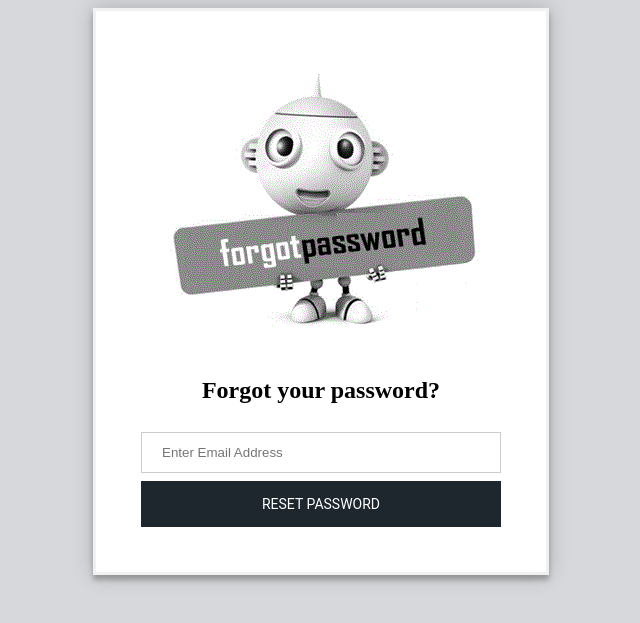
After one commit to duckmaister3000/CPS-420-Project-Team-1, a PHP site: page /forgot-password.php in a window 1280 px wide. The commit adds this page. Shown: the top 623 px of the page, without its empty margins (319-959 px from the left). Run offline with PHP 8.4, Linux system fonts and the light colour scheme.

Commit message:
Added forgot password feature
still working on

```diff
--- /dev/null
+++ b/css/forgot_password_stylesheet.css
@@ -0,0 +1,49 @@
+
+form {
+    border: 3px solid #f1f1f1;
+    background-color: white;
+    position: relative;
+  z-index: 1;
+  background: #FFFFFF;
+  max-width: 360px;
+  margin: 0 auto 100px;
+  padding: 45px;
+  text-align: center;
+  box-shadow: 0 0 20px 0 rgba(0, 0, 0, 0.2), 0 5px 5px 0 rgba(0, 0, 0, 0.24);
+}
+
+input[type=text] {
+    width: 100%;
+    padding: 12px 20px;
+    margin: 8px 0;
+    display: inline-block;
+    border: 1px solid #ccc;
+    box-sizing: border-box;
+}
+
+button {
+  font-family: "Roboto", sans-serif;
+text-transform: uppercase;
+outline: 0;
+background:#1e262e ;
+width: 100%;
+border: 0;
+padding: 15px;
+color: #FFFFFF;
+font-size: 14px;
+-webkit-transition: all 0.3 ease;
+transition: all 0.3 ease;
+cursor: pointer;
+}
+
+.imgcontainer {
+    text-align: center;
+    margin: 10px 0 5px 0;
+
+}
+/* The "Forgot password" text */
+
+
+form button:hover,.form button:active,.form button:focus {
+  background:  #33404d;
+}
--- /dev/null
+++ b/forgot-password.php
@@ -0,0 +1,48 @@
+<?php
+
+require_once('config.php');
+
+//Array to store validation errors
+	$errmsg = "";
+
+if(isset($_POST) & !empty($_POST)){
+	$myemail = mysqli_real_escape_string($db, $_POST['user_email']);
+
+	$sql="SELECT * FROM user WHERE user_email ='$myemail' ";
+	$res = mysqli_query($db, $sql);
+	$count = mysqli_num_rows($res);
+	if($count == 1){
+				header("location: password_update.php");
+}
+	else{
+		$errmsg= "Email address does not exist in database";
+	}
+}
+?>
+
+<!DOCTYPE html>
+<html style="background-color:#d6d8db">
+<head>
+   <link rel="stylesheet" type="text/css" href="css\forgot_password_stylesheet.css">
+</head>
+
+<form class="form-signin" method="POST">
+
+	<div class="imgcontainer">
+		<img src="forgot-password.gif" >
+	</div>
+
+        <h2 class="form-signin-heading">Forgot your password?</h2>
+
+				<div class="container">
+					<!-- <label><b>Username</b></label> -->
+					<input type="text" placeholder="Enter Email Address" name="user_email" required>
+
+					<div style="color:red" class="error">
+					<?php echo $errmsg;?>
+				</div>
+
+					<button type="submit">Reset Password</button>
+					<!--<br><input type="checkbox" checked="checked"> Remember me </br> -->
+				</div>
+</form>
```
Also changed, not shown: login.php (+8 -2 lines), password_update.php (added, +56 -0 lines), forgot-password.gif (added).
